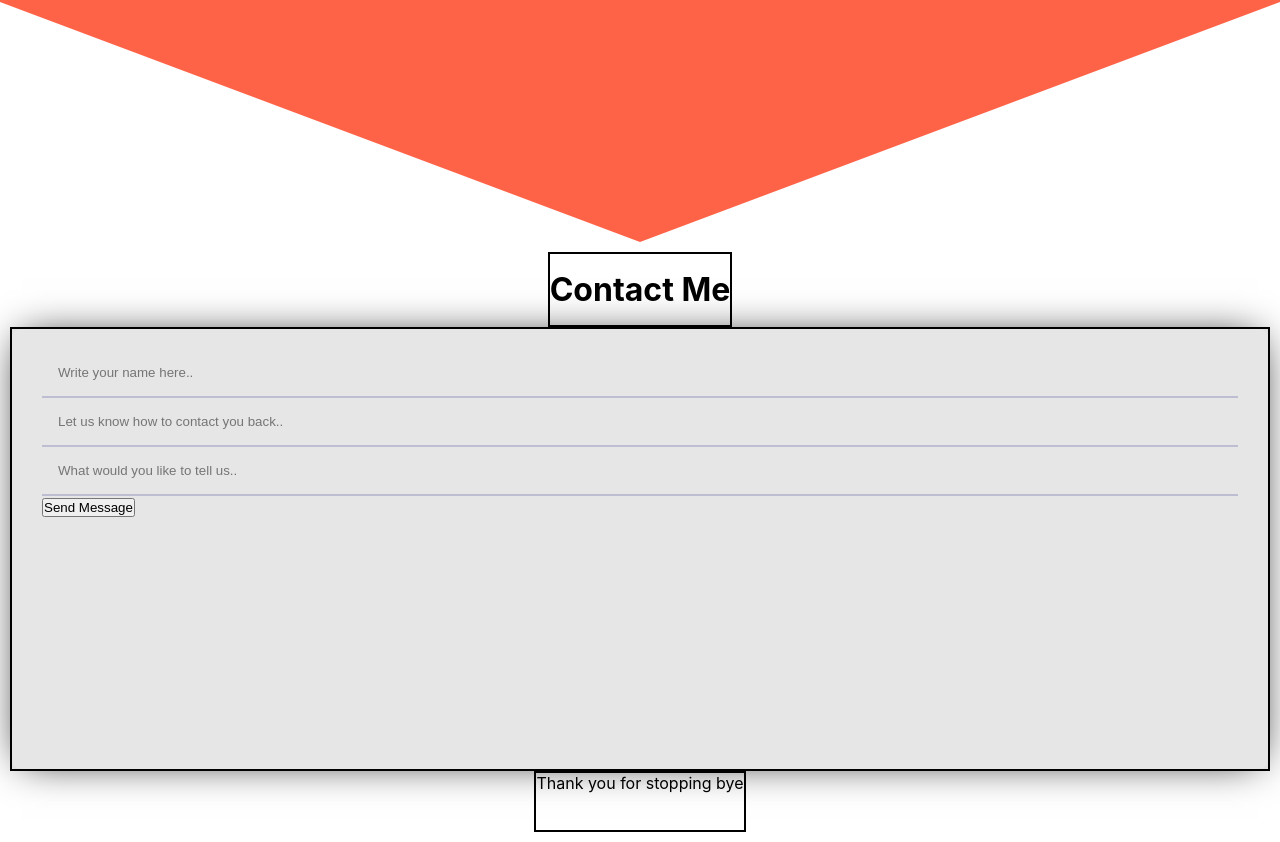
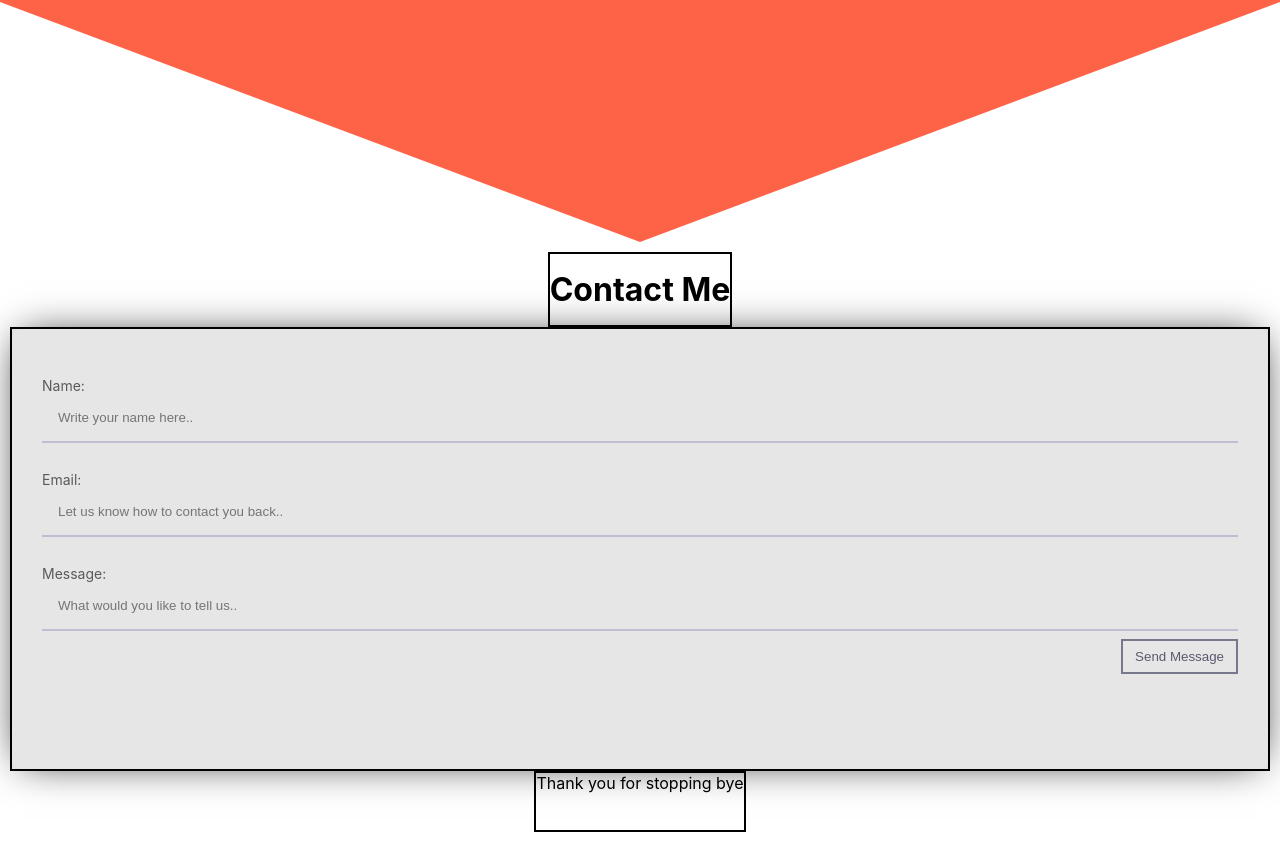
Before and after one commit to jmart790/portfolio-site, a React (Create React App) app: page / in a window 1280 px wide. Shown: the part 2558-3400 px from the top of the page. Built offline with nearby package versions, Linux system fonts and the light colour scheme.

Commit message:
corrected small bug from merge, input labels were missing

```diff
--- a/src/components/contactMe/ContactMe.jsx
+++ b/src/components/contactMe/ContactMe.jsx
@@ -23,16 +23,16 @@ function ContactMe() {
       </div>
       <div className='contact-form'>
         <form className='form' onSubmit={submitHandler}>
-          <p type='Name:'>
+          <p className='input-container' type='Name:'>
             <input placeholder='Write your name here..' {...bindName} />
           </p>
-          <p type='Email:'>
+          <p className='input-container' type='Email:'>
             <input placeholder='Let us know how to contact you back..' {...bindEmail} />
           </p>
-          <p type='Message:'>
+          <p className='input-container' type='Message:'>
             <input placeholder='What would you like to tell us..' {...bindMessage} />
           </p>
-          <button>Send Message</button>
+          <button className='form-btn'>Send Message</button>
         </form>
       </div>
 
--- a/src/components/contactMe/contact-me.css
+++ b/src/components/contactMe/contact-me.css
@@ -22,9 +22,7 @@
 .contact-form {
   grid-area: input-field;
 }
-/* .sent-image {
-  grid-area: sent-image;
-} */
+
 .thank-you {
   grid-area: thank-you;
   justify-self: center;
```
